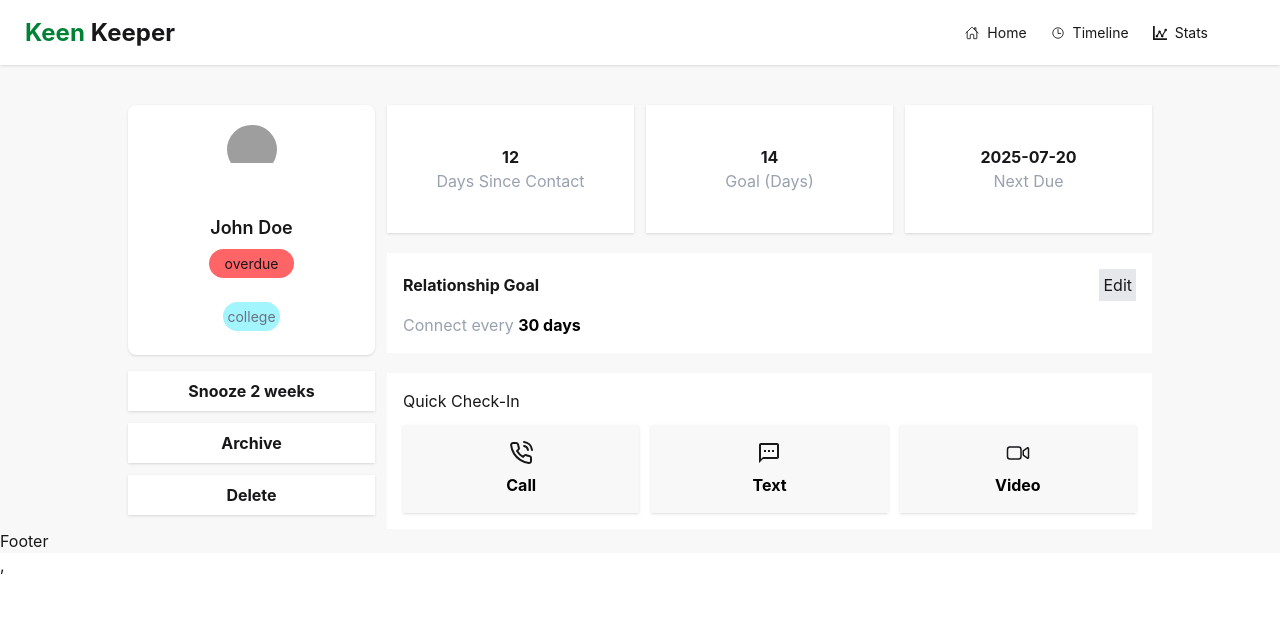
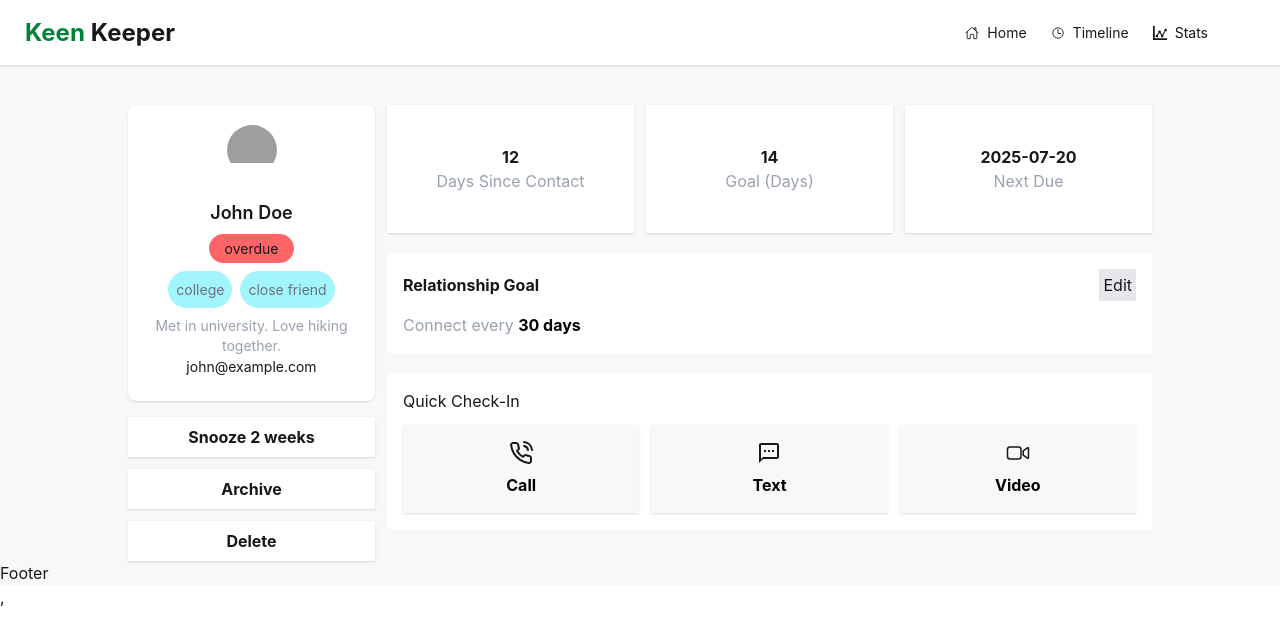
Before and after one commit to Mahmoda-Akter/Assignment-7, a React (Vite) app in the folder my-KeenKeeper-app/: page /1 in a window 1280 px wide. Shown: the top 642 px of the page. Built offline with nearby package versions, Linux system fonts and the light colour scheme; grey boxes are pictures that could not be loaded.

Commit message:
update timeline

```diff
--- a/my-KeenKeeper-app/src/Ui/Expectfriend/Expectedfriend.jsx
+++ b/my-KeenKeeper-app/src/Ui/Expectfriend/Expectedfriend.jsx
@@ -3,22 +3,25 @@ import React from 'react';
 const Expectedfriend = ({ expecteddata }) => {
     return (
         <div>
-            <div className="card bg-base-100 h-[250px] w-full shadow-sm pt-5">
+            <div className="card bg-base-100 min-h-[250px] w-full shadow-sm pt-5">
                 <figure className='rounded-full h-[50px] w-[50px]   block mx-auto'>
                     <img src={expecteddata.picture}
                         className='object-cover' />
                 </figure>
                 <div className="card-body items-center text-center">
-                    <h2 className="card-title mt-4">{expecteddata.name}</h2>
+                    <h2 className="card-title">{expecteddata.name}</h2>
                     <button className={`p-1 pl-4 pr-4 rounded-4xl text-center
                         ${expecteddata.status === "overdue" ? "bg-red-400" : ""}
                         ${expecteddata.status === "on-track" ? "bg-green-700" : ""}
                         ${expecteddata.status === "active" ? "bg-amber-300" : ""}`}
                     >{expecteddata.status}</button>
-                    <div className="card-actions mt-4">
-                        <p className='p-1 text-center text-gray-500 bg-cyan-200 rounded-4xl'>{expecteddata.tags[0]}</p>
-                         {/* <p className='text-gray-400 text-sm'>{expecteddata.bio}</p>
-                        <p>{expecteddata.email}</p>  */}
+                    <div className="">
+                        <div className='flex justify-center gap-2 items-center'>
+                            <span className='p-2 text-center text-gray-500 bg-cyan-200 rounded-4xl'>{expecteddata.tags[0]}</span>
+                            <span className='p-2 text-center text-gray-500 bg-cyan-200 rounded-4xl'>{expecteddata.tags[1]}</span>
+                        </div>
+                         <p className='text-gray-400 text-sm mt-2'>{expecteddata.bio}</p>
+                        <p>{expecteddata.email}</p>
                     </div>
                 </div>
 
```
